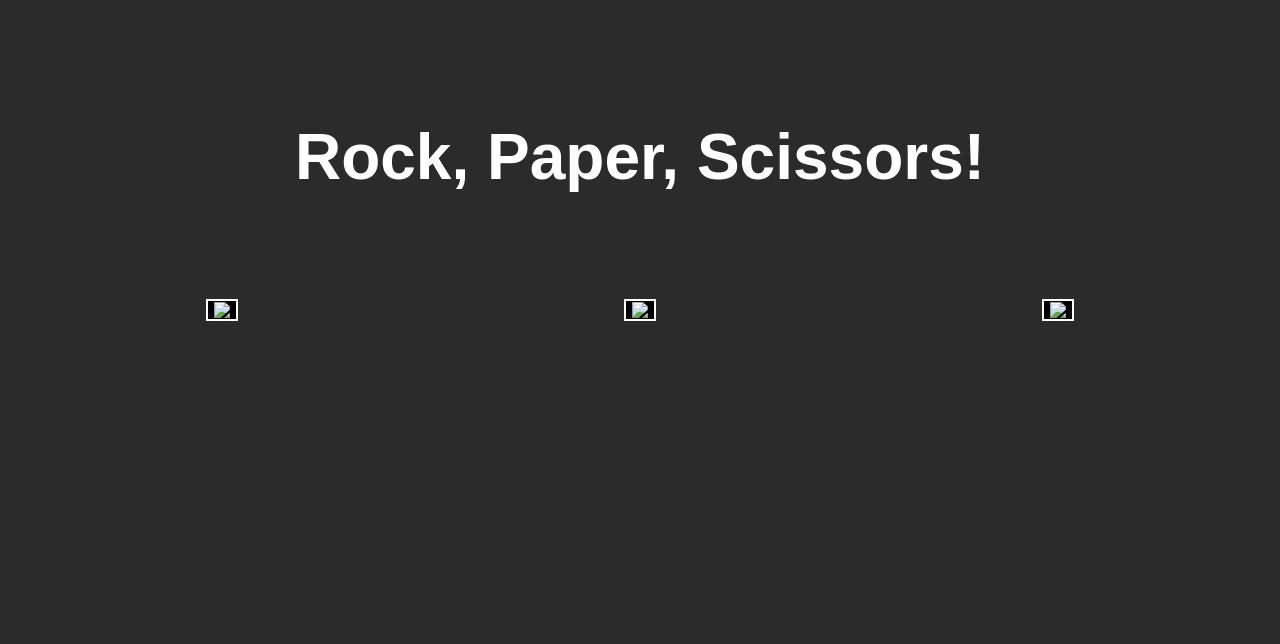
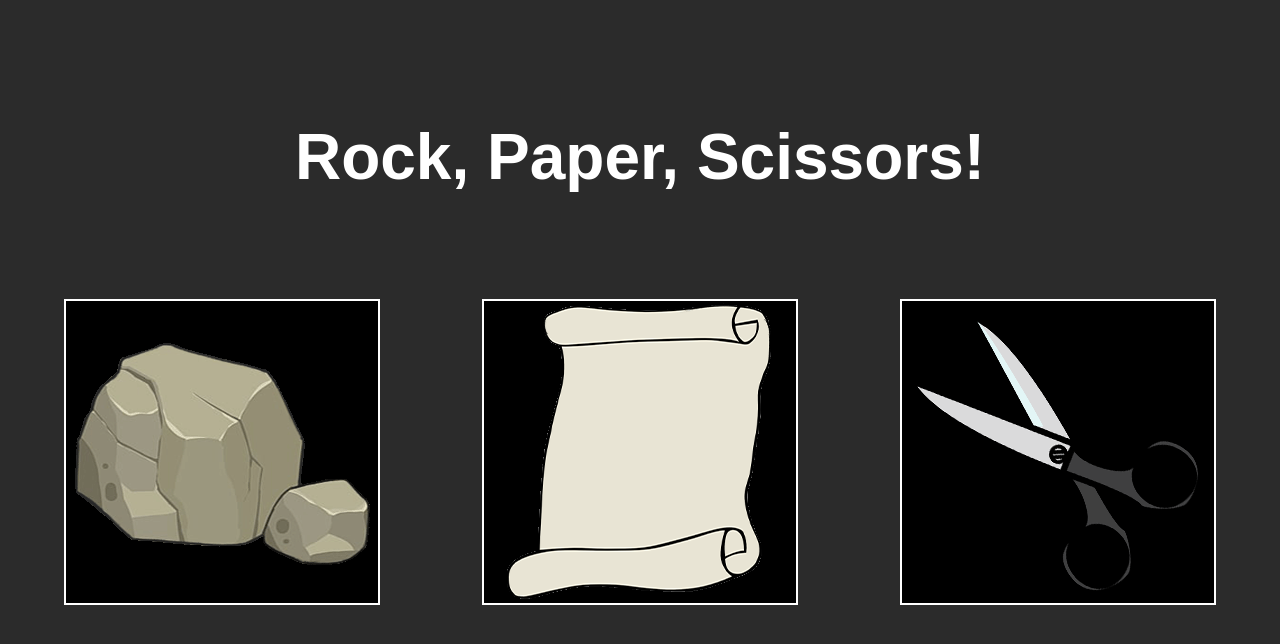
Before and after one commit to phurise/simple-rps, a plain HTML site: page index.html in a window 1280 px wide. Drawn offline with Linux system fonts and the light colour scheme; the site is published under a folder, as on GitHub Pages, so addresses that start at the root find nothing.

Commit message:
Update index.html
added images to buttons

```diff
--- a/index.html
+++ b/index.html
@@ -11,9 +11,9 @@
         <div class="container">
         <h1>Rock, Paper, Scissors!</h1>
         <div class="buttonDiv">
-            <button class="buttons" id="0"><img src='/img/rock.png'></button>
-            <button class="buttons" id="1"><img src='/img/paper.png'></button>
-            <button class="buttons" id="2"><img src='/img/scissors.png'></button>
+            <button class="buttons" id="0"><img src='img/rock.png'></button>
+            <button class="buttons" id="1"><img src='img/paper.png'></button>
+            <button class="buttons" id="2"><img src='img/scissors.png'></button>
         </div>
         <div class="gameResults">
             <p></p>
```
